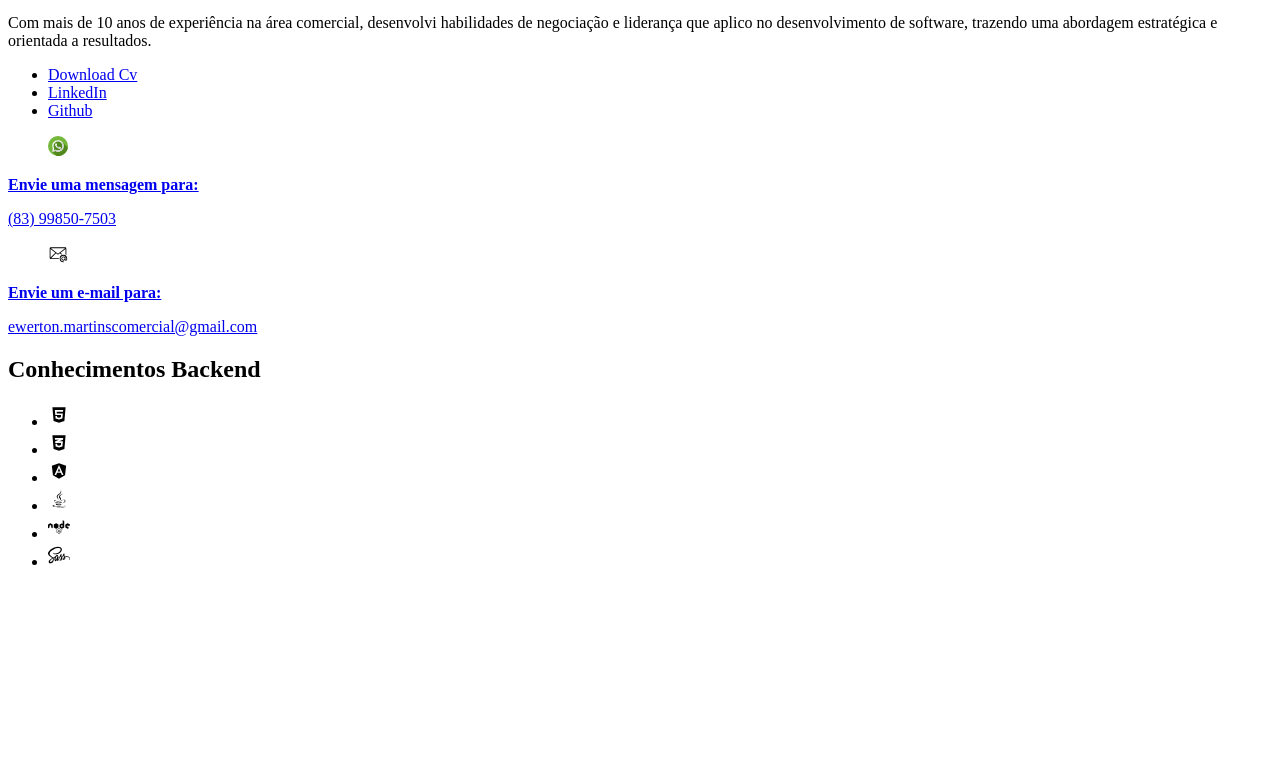
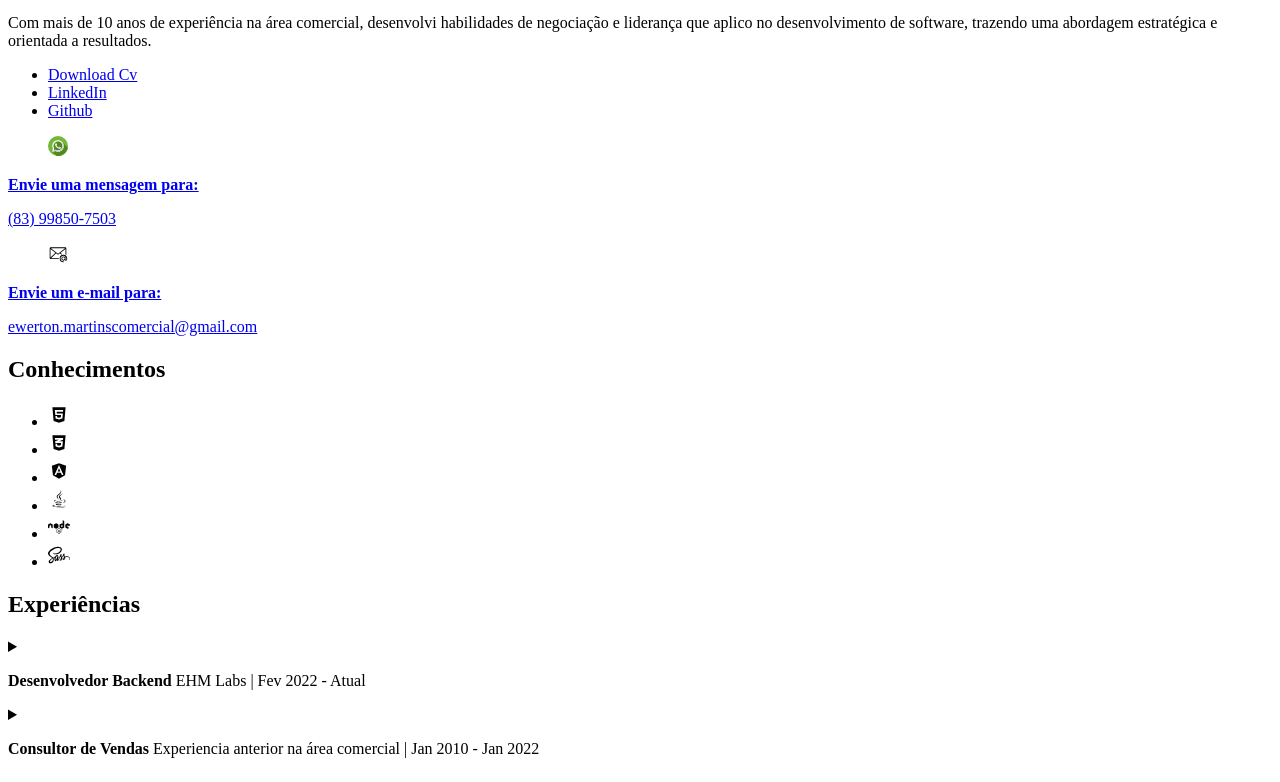
Before and after one commit to EwertonHecsley/angular-project-portfolio, an Angular app: page / in a window 1280 px wide. Shown: the part 398-1180 px from the top of the page. Before the commit the page ends 985 px from the top, so only its background shows below. Built offline with nearby package versions, Linux system fonts and the light colour scheme.

Commit message:
feat: component experiences

```diff
--- /dev/null
+++ b/src/app/modules/portfolio/components/experiences/experiences.html
@@ -0,0 +1,14 @@
+<section class="container">
+    <h2>Experiências</h2>
+    @for (item of arrayExperiences(); track $index) {
+         <details>
+            <summary>
+                <p>
+                    <strong>{{item.sumary.strong}}</strong>
+                    {{item.sumary.p}}
+                </p>
+            </summary>
+            <article [innerHTML]="item.text"></article>
+        </details>
+    }
+</section>
--- /dev/null
+++ b/src/app/modules/portfolio/components/experiences/experiences.ts
@@ -0,0 +1,34 @@
+import { Component, signal } from '@angular/core';
+
+@Component({
+  selector: 'app-experiences',
+  imports: [],
+  templateUrl: './experiences.html',
+  styleUrl: './experiences.scss'
+})
+export class Experiences {
+  public arrayExperiences = signal([
+    {
+      sumary: {
+        strong: "Desenvolvedor Backend",
+        p: "EHM Labs | Fev 2022 - Atual"
+      },
+      text: `
+      <p>- Criação de APIs RESTful utilizando Node.js, Express, Fastify, NestJS, Java (Spring Boot);</p>
+      <p>- Utilizei RabbitMQ e Kafka para mensageria assíncrona e escalável entre serviços;</p>
+      <p>- Apliquei testes automatizados com Jest, usando TDD para garantir robustez;</p>
+      <p>- Modelei domínios complexos utilizando Value Objects, Use Cases e Repositórios com Clean Architecture;</p>
+      `
+    },
+    {
+      sumary:{
+        strong:'Consultor de Vendas',
+        p:'Experiencia anterior na área comercial | Jan 2010 - Jan 2022',
+      },
+      text:`
+      <p>Experiência anterior desenvolvida na área comercial, onde passei pelos cargos de: Analista, Consultor, Supervisor e Gerente Comercial</p>
+      <p>Este background é muito importante, pois me destaca dos demais em relação á: Trabalho em equipe, metas e entregas, Planejamento e execução.</p>
+      `
+    }
+  ])
+}
--- a/src/app/modules/portfolio/components/knowledge/knowledge.html
+++ b/src/app/modules/portfolio/components/knowledge/knowledge.html
@@ -1,5 +1,5 @@
 <section class="container">
-    <h2>Conhecimentos Backend</h2>
+    <h2>Conhecimentos</h2>
     <ul>
         @for (item of arrayKnowledge(); track $index) {
             <li>
--- a/src/app/modules/portfolio/pages/home/home.html
+++ b/src/app/modules/portfolio/pages/home/home.html
@@ -1,4 +1,5 @@
 <app-header/>
 <main>
     <app-knowledge/>
+    <app-experiences/>
 </main>
--- a/src/app/modules/portfolio/pages/home/home.ts
+++ b/src/app/modules/portfolio/pages/home/home.ts
@@ -1,10 +1,11 @@
 import { Component } from '@angular/core';
 import { Header } from '../../components/header/header';
 import { Knowledge } from '../../components/knowledge/knowledge';
+import { Experiences } from '../../components/experiences/experiences';
 
 @Component({
   selector: 'app-home',
-  imports: [Header,Knowledge],
+  imports: [Header,Knowledge,Experiences],
   templateUrl: './home.html',
   styleUrl: './home.scss'
 })
```
Also changed, not shown: src/app/modules/portfolio/components/experiences/experiences.scss (added).
